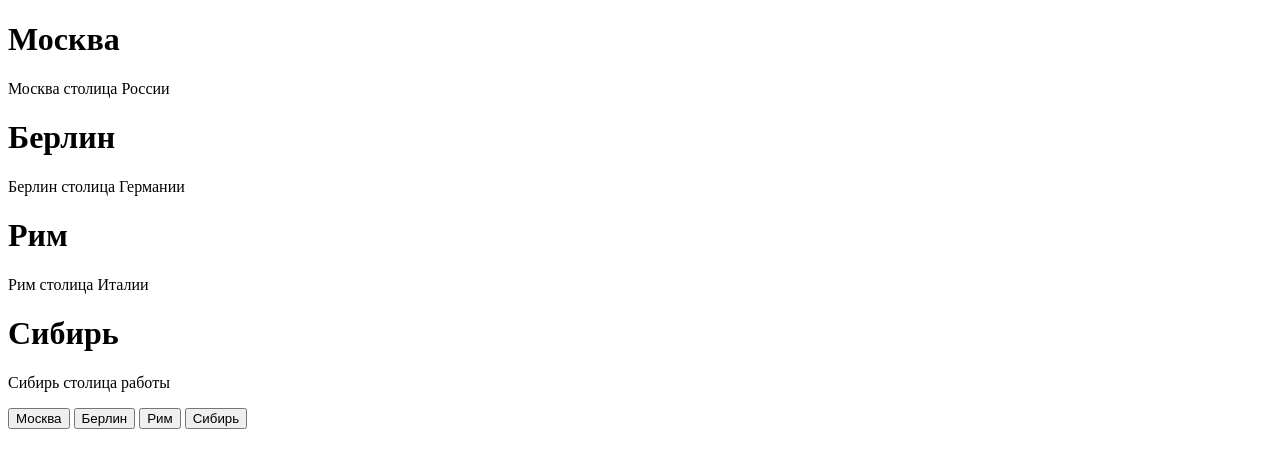
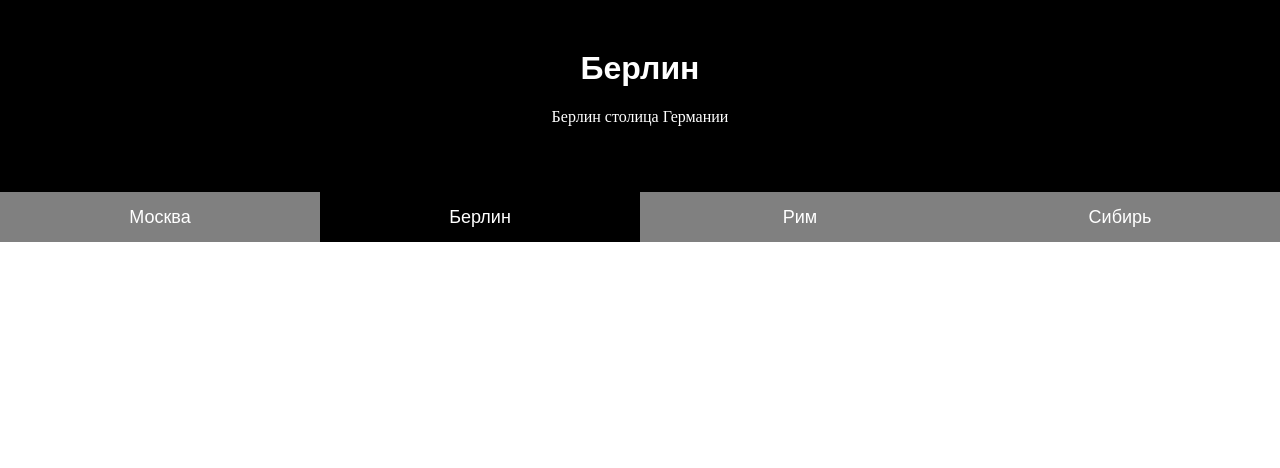
Before and after one commit to Maxim-g1/Vkladki, a plain HTML site: page index.html in a window 1280 px wide. Both pictures are taken after a click on the button "Берлин". Drawn offline with Linux system fonts and the light colour scheme.

Commit message:
Add files via upload

```diff
--- a/CSS/style.css
+++ b/CSS/style.css
@@ -0,0 +1,62 @@
+* {
+    box-sizing: border-box;
+}
+
+body {
+    margin: 0;
+}
+
+html,
+body {
+    height: 100%;
+}
+
+.tabcontent {
+    color: white;
+    padding: 50px;
+    text-align: center;
+    display: none;
+}
+
+.tabcontent.active {
+    display: block;
+}
+
+#moscow {
+    background-color: red;
+}
+
+#berlin {
+    background-color: black;
+}
+
+#rome {
+    background-color: orange;
+}
+
+#sibir {
+    background-color: green;
+}
+
+h1 {
+    margin-top: 0;
+    font-family: Arial, Helvetica, sans-serif;
+}
+
+.tablink {
+    width: 25%;
+    height: 50px;
+    color: white;
+    background-color: gray;
+    border: none;
+    padding: 15px 18px;
+    font-size: 18px;
+}
+
+#tablist {
+    display: flex;
+}
+
+.tablink:hover {
+    background-color: rgb(143, 143, 143);
+}
--- a/JS/script.js
+++ b/JS/script.js
@@ -0,0 +1,33 @@
+//getComputedStyle(e).svoistvo позволяет получить значение любого CSS свойства элемента даже из CSS файла
+const tablist = document.querySelector('#tablist')
+const tabcontent = document.querySelectorAll('.tabcontent')
+const tablinks = document.querySelectorAll('.tablink')
+const defaultOpen = document.querySelector('#defaultOpen')
+const tabActive = document.querySelector('.tabcontent.active')
+
+
+// Для кнопки по умолчанию установить такой же цвет как у активной вкладки с контентом
+defaultOpen.style.backgroundColor = getComputedStyle(tabActive).backgroundColor
+
+tablist.addEventListener('click', (e) => {
+    // выведем в консоль значение дата атрибута кнопки по которой кликнули
+    console.log(e.target.dataset.city)
+
+    let targetBtn = e.target
+    let dataCity = targetBtn.dataset.city
+    for (let tab of tabcontent) {
+        //Скрыть все вкладки
+        tab.classList.remove('active')
+
+        //если id вкладки равен дата атрибуту кнопки на которую нажали
+        if (dataCity === tab.id) {
+
+            for (let btn of tablinks) {
+                btn.style.backgroundColor = ''
+            }
+            tab.classList.add('active')
+            targetBtn.style.backgroundColor = getComputedStyle(tab).backgroundColor
+        }
+    }
+
+})
--- a/index.html
+++ b/index.html
@@ -4,7 +4,7 @@
 <head>
     <meta charset="UTF-8">
     <meta name="viewport" content="width=device-width, initial-scale=1.0">
-    <link rel="stylesheet" href="CSS/style.css">
+    <link rel="stylesheet" href="css/style.css">
     <title>Document</title>
 </head>
 
@@ -13,25 +13,25 @@
         <h1>Москва</h1>
         <p>Москва столица России</p>
     </div>
-    <div id="berlin" class="tabcontent active">
+    <div id="berlin" class="tabcontent">
         <h1>Берлин</h1>
         <p>Берлин столица Германии</p>
     </div>
-    <div id="italy" class="tabcontent active">
+    <div id="rome" class="tabcontent">
         <h1>Рим</h1>
         <p>Рим столица Италии</p>
     </div>
-    <div id="sibir" class="tabcontent active">
+    <div id="sibir" class="tabcontent">
         <h1>Сибирь</h1>
         <p>Сибирь столица работы</p>
     </div>
     <div id="tablist">
-        <button class="tablink" data-city="moscow">Москва</button>
+        <button class="tablink" data-city="moscow" id="defaultOpen">Москва</button>
         <button class="tablink" data-city="berlin">Берлин</button>
-        <button class="tablink" data-city="italy">Рим</button>
+        <button class="tablink" data-city="rome">Рим</button>
         <button class="tablink" data-city="sibir">Сибирь</button>
     </div>
-    <script src="JS/script.js"></script>
+    <script src="js/script.js"></script>
 </body>
 
 </html>
```
